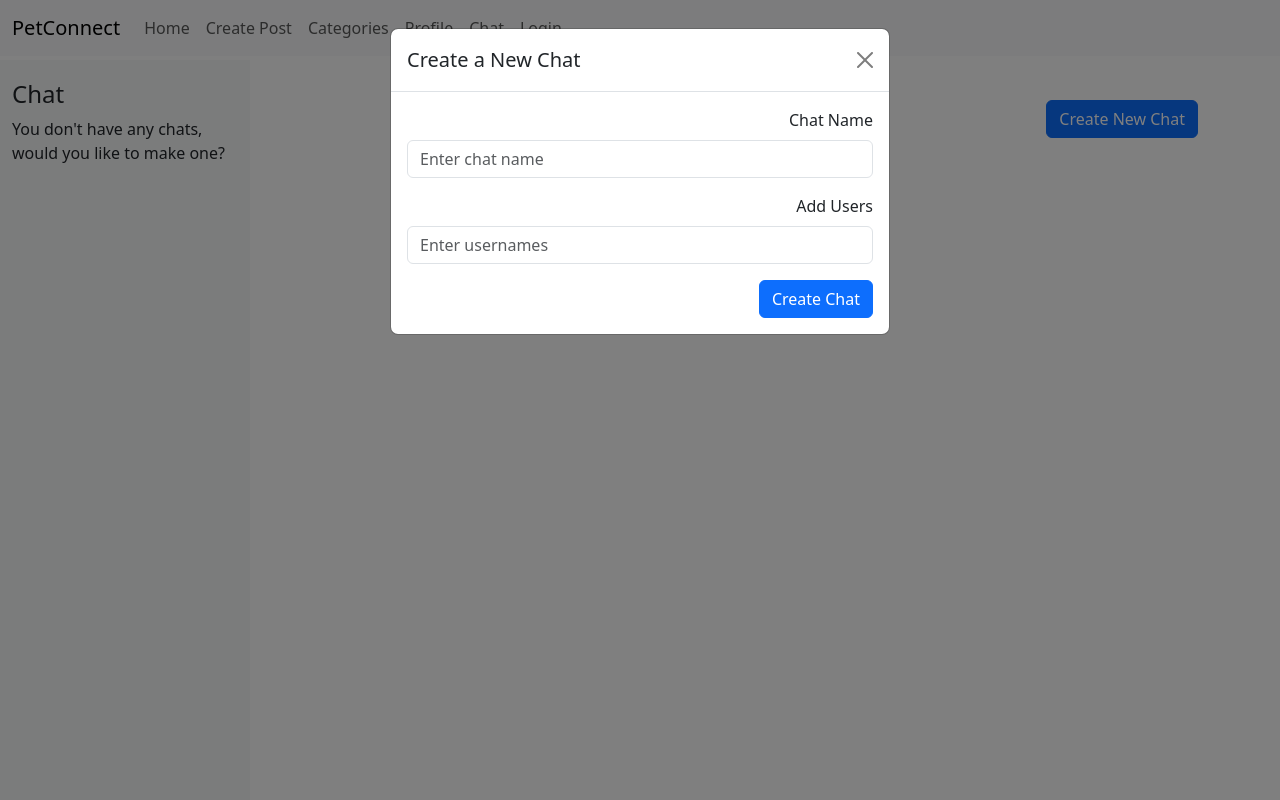
After one commit to AdamAsheen/PetConnect, a Django app: page /pets/chat in a window 1280 px wide, after a click on "Create New Chat". The commit adds this page. Run offline with Django 3.2, Linux system fonts and the light colour scheme; the visitor is signed in with stand-in values (Sample User, id 1); data that the repository does not hold is empty.

Commit message:
added fully working chat page, added users,make chats and leave chats

```diff
--- a/PetConnect/pets/models.py
+++ b/PetConnect/pets/models.py
@@ -30,7 +30,7 @@ class Category(models.Model):
 class Post(models.Model):
     user = models.ForeignKey(UserProfile, on_delete=models.CASCADE, related_name='posts')
     title = models.CharField(max_length = 250)
-    category = models.ForeignKey(Category, on_delete=models.SET_NULL, null=True, blank=True, related_name='posts',default=Category.objects.get_or_create(category_name="General")[0])
+    category = models.ForeignKey(Category, on_delete=models.SET_NULL, null=True, blank=True, related_name='posts')
     image = models.ImageField(upload_to='post_images/', max_length=200,blank=True,null=True)
     caption = models.CharField(max_length=300, blank=True)
     date_created = models.DateTimeField(auto_now_add=True)
@@ -100,3 +100,22 @@ class FavoriteCategory(models.Model):
 
     def __str__(self):
         return f"{self.user.username} favorited {self.category.category_name}"
+
+class ChatRoom(models.Model):
+    id = models.AutoField(primary_key=True)
+    users = models.ManyToManyField(User, related_name="chat_rooms")
+    chat_name = models.CharField(max_length=20)
+
+    def __str__(self):
+        return self.chat_name
+
+
+class Message(models.Model):
+    id = models.AutoField(primary_key=True)
+    chat_room = models.ForeignKey(ChatRoom, on_delete=models.CASCADE, related_name="messages")
+    sender = models.ForeignKey(User, on_delete=models.CASCADE)
+    content = models.TextField()
+    timestamp = models.DateTimeField(auto_now_add=True)
+
+    def __str__(self):
+        return f"{self.sender.username}: {self.content[:30]}"
--- a/PetConnect/pets/urls.py
+++ b/PetConnect/pets/urls.py
@@ -9,4 +9,9 @@ urlpatterns = [
     path("create-post",views.create_post,name="create-post"),
     path("categories",views.show_categories,name="categories"),
     path("categories/<slug:category_slug>/", views.main_categories, name="category-detail"),
+    path("chat",views.chat_index,name="chat"),
+    path("create-chat",views.create_chat,name="create-chat"),
+    path("add-user",views.add_user,name="add-user"),
+    path("leave-chat",views.leave_chat,name="leave-chat"),
+    path("<str:room_name>/",views.chat_room, name="room"),
 ]
--- a/PetConnect/pets/views.py
+++ b/PetConnect/pets/views.py
@@ -2,7 +2,6 @@ from django.shortcuts import render,get_object_or_404
 from django.http import JsonResponse
 from .models import *
 import json
-import logging
 
 def general_feed(request):
     context_dict = {}
@@ -83,7 +82,6 @@ def remove_likes(request):
         return JsonResponse({"error": "Invalid request method"}, status=405)
 
 
-logger = logging.getLogger(__name__)
 def add_comment(request):
     if request.method == 'POST':
         try:
@@ -170,3 +168,88 @@ def create_post(request):
             return JsonResponse({'error': str(e)}, status=500)
 
     return JsonResponse({'error': 'Invalid request method'}, status=405)
+
+def chat_index(request):
+    chat_rooms = ChatRoom.objects.filter(users=request.user)
+    return render(request, "chat/chatIndex.html", {"ChatRoom": chat_rooms})
+
+def chat_room(request, room_name):
+    chatroom = get_object_or_404(ChatRoom, chat_name=room_name)
+
+    chatroom_data = {
+        "id":chatroom.id,
+        "chat_name":chatroom.chat_name,
+        "users":list(chatroom.users.values("id","username")),
+    }
+
+    messages = Message.objects.filter(chat_room_id=chatroom.id)
+    chat_rooms = ChatRoom.objects.filter(users=request.user)
+
+    return render(request, "chat/chatRoom.html", {"chatroom_json": chatroom_data, "messages": messages,"ChatRoom":chat_rooms})
+
+
+
+def create_chat(request):
+    if not request.user.is_authenticated:
+        return JsonResponse({"success":False,"error":"Not authenticated"},status = 403)
+
+    if request.method == "POST":
+        data = json.loads(request.body)
+        room_name = data.get("chat_name")
+
+        chat, created = ChatRoom.objects.get_or_create(chat_name=room_name)
+        chat.users.add(request.user)  # Add user every time
+
+        print("test")
+
+        return JsonResponse({
+            "success": True,
+            "chat_name": room_name,
+            "newly_created": created,
+        })
+    return JsonResponse({"success": False}, status=405)
+
+def add_user(request):
+    if not request.user.is_authenticated:
+        return JsonResponse({"success": False, "error": "Not authenticated"}, status=403)
+
+    if request.method == "POST":
+        data = json.loads(request.body)
+        chat_name = data.get("chat_name")
+        username = data.get("username")  # Single username
+
+        try:
+            chat = ChatRoom.objects.get(chat_name=chat_name)
+        except ChatRoom.DoesNotExist:
+            return JsonResponse({"success": False, "error": "Chat room does not exist"}, status=400)
+
+        try:
+            user = User.objects.get(username=username.strip())
+            chat.users.add(user)
+        except User.DoesNotExist:
+            return JsonResponse({"success": False, "error": f"User {username} does not exist"}, status=400)
+
+        return JsonResponse({"success": True, "message": f"User {username} added to {chat_name}"})
+
+    return JsonResponse({"success": False}, status=405)
+
+
+def leave_chat(request):
+    if request.method == "POST":
+        data = json.loads(request.body)
+        chat_name = data.get("chat_name")
+
+        user_object = request.user
+
+        try:
+            chat_room = ChatRoom.objects.get(chat_name=chat_name)
+        except ChatRoom.DoesNotExist:
+            return JsonResponse({"error": "Chat room not found"}, status=404)
+
+
+        chat_room.users.remove(user_object)
+
+
+        return JsonResponse({"success": True})
+    else:
+        return JsonResponse({"error": "Invalid request method"}, status=405)
--- /dev/null
+++ b/PetConnect/static/css/chat.css
@@ -0,0 +1,95 @@
+/* Sidebar styling */
+.sidebar {
+    height: calc(100vh - 60px);
+    position: fixed;
+    top: 60px;
+    left: 0;
+    width: 250px;
+    background-color: #f8f9fa;
+    overflow-y: auto;
+    padding-top: 20px;
+}
+
+.sidebar .list-group-item {
+    padding-left: 15px;
+}
+
+.sidebar .list-group-item.active {
+    background-color: #007bff;
+    border-color: #007bff;
+}
+
+.col-md-9 {
+    margin-left: 250px;
+    padding-top: 20px;
+}
+
+#create-chat {
+    size: 1000px;
+}
+
+/* Chat Message Container */
+.message-container {
+    width: 100%;
+    height: 400px;
+    padding: 0;        /* Remove extra padding */
+    margin: 0;         /* Remove margin */
+    border: 2px solid #ccc;
+    border-radius: 8px;
+    background-color: #f8f9fa;
+    overflow-y: auto;
+    font-family: system-ui, -apple-system, sans-serif;
+    gap: 2px;
+}
+
+/* Remove extra space around each message */
+.message {
+    margin: 0;         /* Remove margin */
+    padding: 0;        /* Remove padding */
+    line-height: 1.5;
+    white-space: pre-wrap;
+}
+
+/* Styling for message sender's name */
+.message strong {
+    color: #2c3e50;
+    font-weight: 600;
+    margin: 0;          /* Remove margin around the name */
+    padding: 0;         /* Remove padding */
+    line-height: 1.5;   /* Adjust line height */
+}
+
+/* Empty chat placeholder styling */
+.empty-chat {
+    display: flex;
+    align-items: center;
+    justify-content: center;
+}
+
+.empty-placeholder {
+    color: #6c757d;
+    font-style: italic;
+    font-size: 1.2rem;
+    text-align: center;
+    padding: 20px;
+}
+
+/* Message input styling */
+#chat-message-input {
+    width: 100%;
+    padding: 12px;
+    margin: 8px 0;
+    border: 2px solid #ccc;
+    border-radius: 8px;
+    font-family: system-ui, -apple-system, sans-serif;
+}
+
+/* Ensure the empty placeholder is hidden when messages are present */
+.message-container:not(.empty-chat) .empty-placeholder {
+    display: none;
+}
+
+/* Hide messages when the chat is empty */
+.empty-chat .message {
+    display: none;
+}
--- /dev/null
+++ b/PetConnect/static/js/chat/createChat.js
@@ -0,0 +1,61 @@
+document.querySelector("#chatName").focus();
+
+// Handle Enter key press for chat creation form
+document.querySelector("#chatName").onkeyup = function (e) {
+  if (e.keyCode === 13) {
+    document.querySelector("#createChatSubmit").click();
+  }
+};
+
+document
+  .querySelector("#createChatSubmit")
+  .addEventListener("click", function (e) {
+    e.preventDefault();
+
+    const chatName = document.querySelector("#chatName").value;
+    const addUsers = document.querySelector("#addUsers").value.split(" "); // Space-separated usernames
+
+    createChat(chatName, addUsers);
+  });
+
+function createChat(chatName, addUsers) {
+  let csrfToken = document.querySelector("[name=csrfmiddlewaretoken]").value;
+  fetch("/pets/create-chat", {
+    method: "POST",
+    headers: {
+      "Content-Type": "application/json",
+      "X-CSRFToken": csrfToken,
+    },
+    body: JSON.stringify({ chat_name: chatName }),
+  })
+    .then((response) => response.json())
+    .then((data) => {
+      if (data.success) {
+        alert("Chat created successfully!");
+        addUsersToChat(chatName, addUsers);
+      } else {
+        alert("Error creating chat: " + data.error);
+      }
+    })
+    .catch((error) => console.error("Error:", error));
+}
+
+function addUsersToChat(chatName, addUsers) {
+  let csrfToken = document.querySelector("[name=csrfmiddlewaretoken]").value;
+  const addUserPromises = addUsers.map((username) => {
+    return fetch("/pets/add-user", {
+      method: "POST",
+      headers: { "Content-Type": "application/json", "X-CSRFToken": csrfToken },
+      body: JSON.stringify({ chat_name: chatName, username: username.trim() }),
+    })
+      .then((response) => response.json())
+      .then((data) => {
+        if (!data.success)
+          throw new Error(`Error adding ${username}: ${data.error}`);
+      });
+  });
+
+  Promise.all(addUserPromises)
+    .then(() => (window.location.href = `/pets/${chatName}/`))
+    .catch((error) => alert(error.message));
+}
--- a/PetConnect/templates/base.html
+++ b/PetConnect/templates/base.html
@@ -34,7 +34,7 @@
                         <a class="nav-link">Profile</a>
                     </li>
                     <li class="nav-item">
-                        <a class="nav-link">Chat</a>
+                        <a class="nav-link" href="{% url 'chat' %}">Chat</a>
                     </li>
                     <li class="nav-item">
                         <a class="nav-link">Login</a>
--- /dev/null
+++ b/PetConnect/templates/chat/chatIndex.html
@@ -0,0 +1,58 @@
+{% extends 'base.html' %}
+
+{% load static %}
+{% block content %}
+<link rel="stylesheet" href="{% static 'css/chat.css' %}">
+<div class="container-fluid">
+  <div class="row">
+    <div class="col-md-3 sidebar">
+      <h4>Chat</h4>
+      <div class="list-group" style="text-align: left;">
+        {% if ChatRoom %}
+          {% for chat in ChatRoom %}
+            <a href="{% url 'room' chat.chat_name %}" class="list-group-item list-group-item-action">
+            {{ chat.chat_name }}
+            </a>
+          {% endfor %}
+        {% else %}
+      <p>You don't have any chats, would you like to make one?</p>
+        {% endif %}
+      </div>
+    </div>
+    <div class="col-md-9">
+    </div>
+  </div>
+</div>
+
+<div style="text-align: right;">
+  <button class="btn btn-primary" data-bs-toggle="modal" data-bs-target="#createChatModal">
+    Create New Chat
+  </button>
+
+  <div class="modal fade" id="createChatModal" tabindex="-1" aria-labelledby="createChatModalLabel" aria-hidden="true">
+    <div class="modal-dialog">
+      <div class="modal-content">
+        <div class="modal-header">
+          <h5 class="modal-title" id="createChatModalLabel">Create a New Chat</h5>
+          <button type="button" class="btn-close" data-bs-dismiss="modal" aria-label="Close"></button>
+        </div>
+        <div class="modal-body">
+          <form id="createChatForm">
+           {% csrf_token %}
+            <div class="mb-3">
+              <label for="chatName" class="form-label">Chat Name</label>
+              <input type="text" class="form-control" id="chatName" placeholder="Enter chat name" required>
+            </div>
+            <div class="mb-3">
+              <label for="addUsers" class="form-label">Add Users</label>
+              <input type="text" class="form-control" id="addUsers" placeholder="Enter usernames" required>
+            </div>
+            <button type="submit" class="btn btn-primary" id="createChatSubmit">Create Chat</button>
+          </form>
+        </div>
+      </div>
+    </div>
+  </div>
+</div>
+<script src="{% static 'js/chat/createChat.js' %}"></script>
+{% endblock %}
```
Also changed, not shown: PetConnect/pets/admin.py (+13 -0 lines), PetConnect/pets/apps.py (+14 -0 lines), PetConnect/pets/consumers.py (added, +94 -0 lines), PetConnect/pets/routing.py (added, +7 -0 lines), PetConnect/static/js/chat/chat.js (added, +108 -0 lines), PetConnect/templates/chat/chatRoom.html (added, +84 -0 lines).
